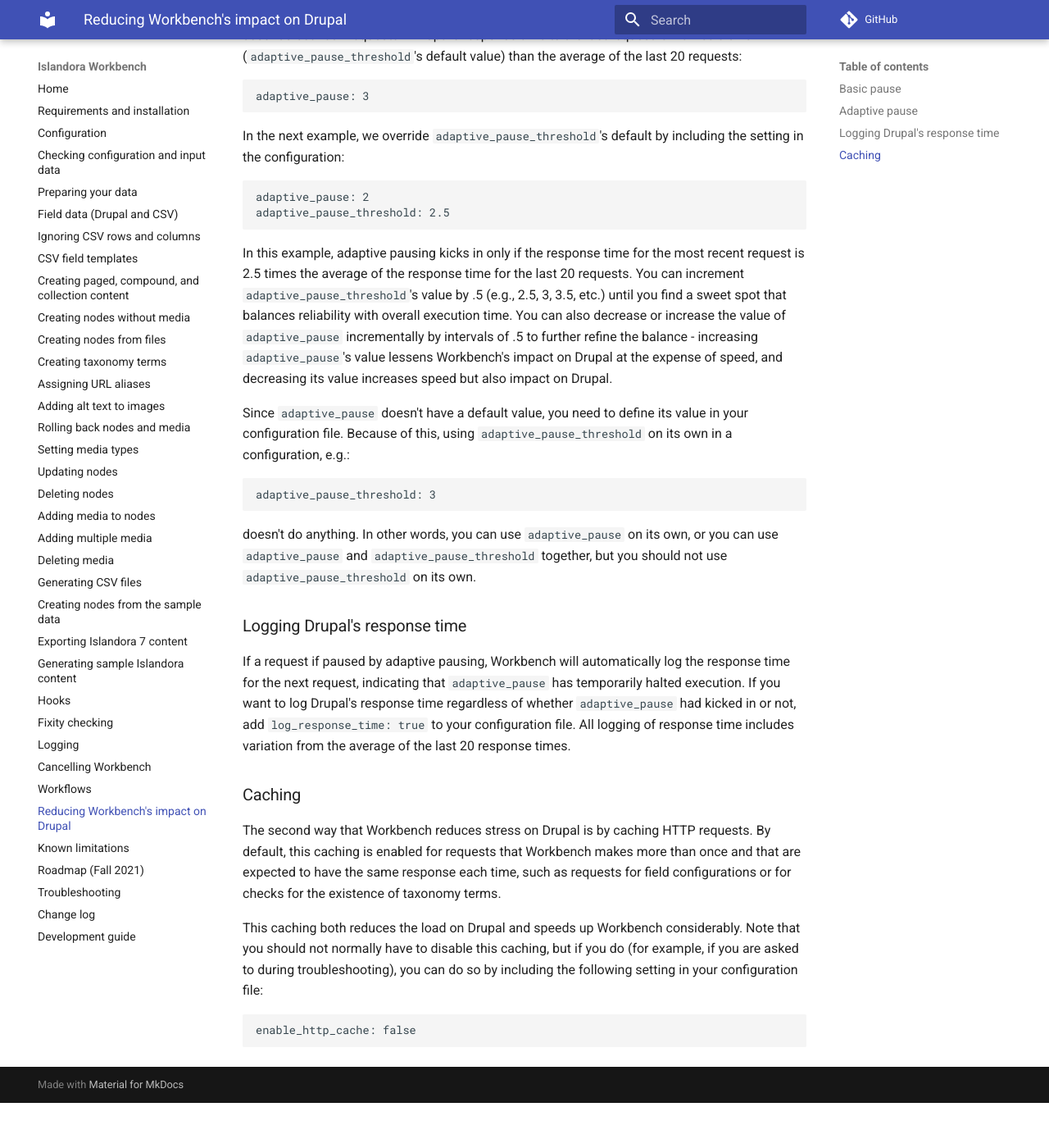
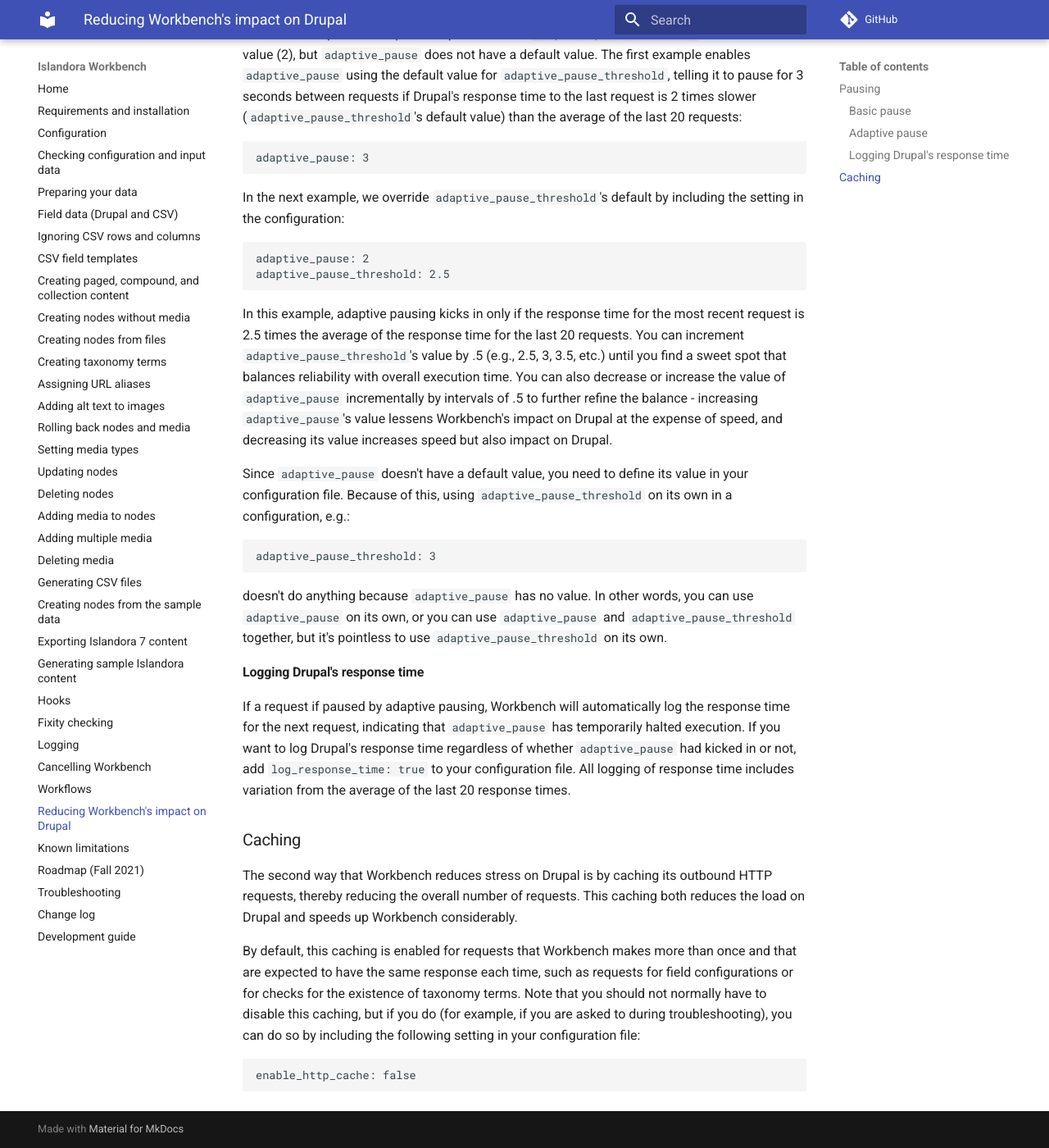
Before and after one commit to mjordan/islandora_workbench_docs, an MkDocs documentation site: the page built from docs/reducing_load.md, in a window 1280 px wide and 1400 px high, scrolled down 1600 px. Shown: the whole window at 82% size. Built offline with MkDocs 1.6.1 and Material for MkDocs 9.7.7, drawn with Linux system fonts in a browser that asks for light colours; comment, search, counter and statistics services are not loaded; before the commit the page ends 2945 px from its top, so only the background shows below that; some of the changed text lies outside the part shown.

Commit message:
More fixups on docs for reducing load on Drupal.

````diff
--- a/docs/reducing_load.md
+++ b/docs/reducing_load.md
@@ -1,13 +1,18 @@
 Workbench can put substantial stress on Drupal. In some cases, this stress can lead to instability and errors.
 
 !!! note
-    The options described below modify Workbench's interaction with Drupal. They do not have a direct impact on the load experienced by the various microservices Islandora uses to index data in its triplestore, extract full text for indexing, generating thumbnails, etc. However, since Drupal is the "controller" for these microservices, reducing the number of Workbench requests on Drupal will also indirectly reduce the load experienced by Islandora's microservices.
+    The options described below modify Workbench's interaction with Drupal. They do not have a direct impact on the load experienced by the microservices Islandora uses to do things like indexing node metadata in its triplestore, extracting full text for indexing, and generating thumbnails. However, since Drupal is the "controller" for these microservices, reducing the number of Workbench requests to Drupal will also indirectly reduce the load experienced by Islandora's microservices.
 
-Workbench offers two main ways to reduce this stress: pausing Workbench between its requests to Drupal, and caching Workbench's requests to Drupal.
+Workbench provides two ways to reduce this stress:
+
+* pausing between Workbench's requests to Drupal, and
+* caching Workbench's requests to Drupal.
 
 The first way to reduce stress on Drupal is by telling Workbench to pause between each request it makes. There are two types of pause, 1) basic pause and 2) adaptive pause. Both types of pausing will slow down Workbench's overall execution time since they reduce speed to improve stability and reliability.
 
-### Basic pause
+### Pausing
+
+#### Basic pause
 
 The `pause` configuration setting tells Workbench to temporarily halt execution before every 'POST', 'PUT', 'PATCH', and 'DELETE' request, thereby spreading load caused by the requests over a longer period of time. To enable `pause`, include the setting in your configuration file, indicating the number of seconds to wait between requests:
 
@@ -20,7 +25,7 @@
 !!! note
     `pause` and `adaptive_pause` are mutually exclusive. If you include one in your configuration files, you should not include the other.
 
-### Adaptive pause
+#### Adaptive pause
 
 Adaptive pause only halts execution between requests if Workbench detects that Drupal is slowing down. It does this by comparing Drupal's response time for the most recent request to the average response time of the 20 previous requests made by Islandora Workbench. If the response time for the most recent request reaches a specific threshold, Workbench's adaptive pause will kick in and temporarily halt execution to allow Drupal to catch up. The number of previous requests used to determine the average response time, 20, cannot be changed with a configuration setting.
 
@@ -47,17 +52,17 @@
 adaptive_pause_threshold: 3
 ```
 
-doesn't do anything. In other words, you can use `adaptive_pause` on its own, or you can use `adaptive_pause` and `adaptive_pause_threshold` together, but you should not use `adaptive_pause_threshold` on its own.
+doesn't do anything because `adaptive_pause` has no value. In other words, you can use `adaptive_pause` on its own, or you can use `adaptive_pause` and `adaptive_pause_threshold` together, but it's pointless to use `adaptive_pause_threshold` on its own.
 
-### Logging Drupal's response time
+#### Logging Drupal's response time
 
 If a request if paused by adaptive pausing, Workbench will automatically log the response time for the next request, indicating that `adaptive_pause` has temporarily halted execution. If you want to log Drupal's response time regardless of whether `adaptive_pause` had kicked in or not, add `log_response_time: true` to your configuration file. All logging of response time includes variation from the average of the last 20 response times.
 
 ### Caching
 
-The second way that Workbench reduces stress on Drupal is by caching HTTP requests. By default, this caching is enabled for requests that Workbench makes more than once and that are expected to have the same response each time, such as requests for field configurations or for checks for the existence of taxonomy terms.
+The second way that Workbench reduces stress on Drupal is by caching its outbound HTTP requests, thereby reducing the overall number of requests. This caching both reduces the load on Drupal and speeds up Workbench considerably.
 
-This caching both reduces the load on Drupal and speeds up Workbench considerably. Note that you should not normally have to disable this caching, but if you do (for example, if you are asked to during troubleshooting), you can do so by including the following setting in your configuration file:
+By default, this caching is enabled for requests that Workbench makes more than once and that are expected to have the same response each time, such as requests for field configurations or for checks for the existence of taxonomy terms. Note that you should not normally have to disable this caching, but if you do (for example, if you are asked to during troubleshooting), you can do so by including the following setting in your configuration file:
 
 ```yaml
 enable_http_cache: false
````
